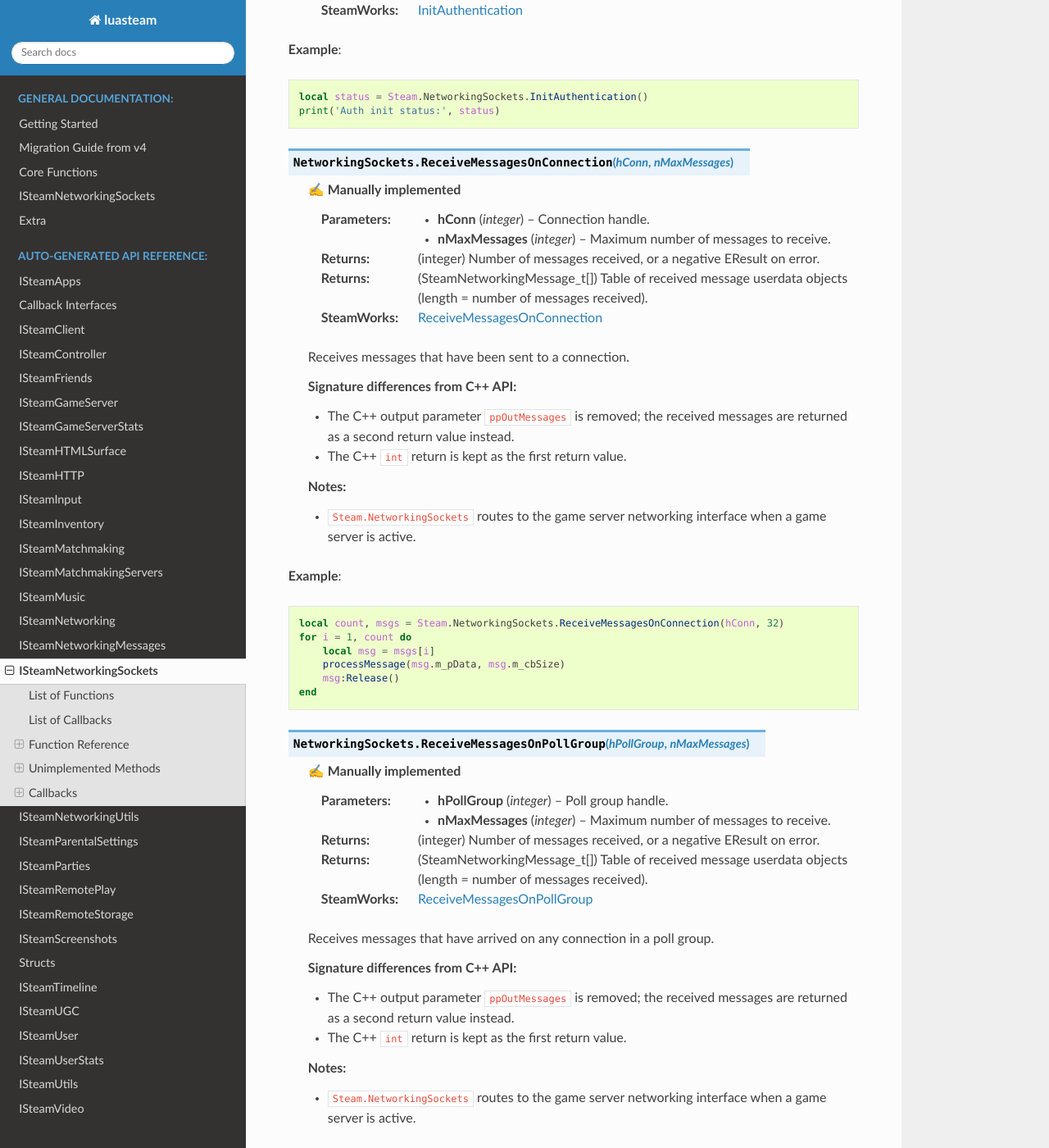
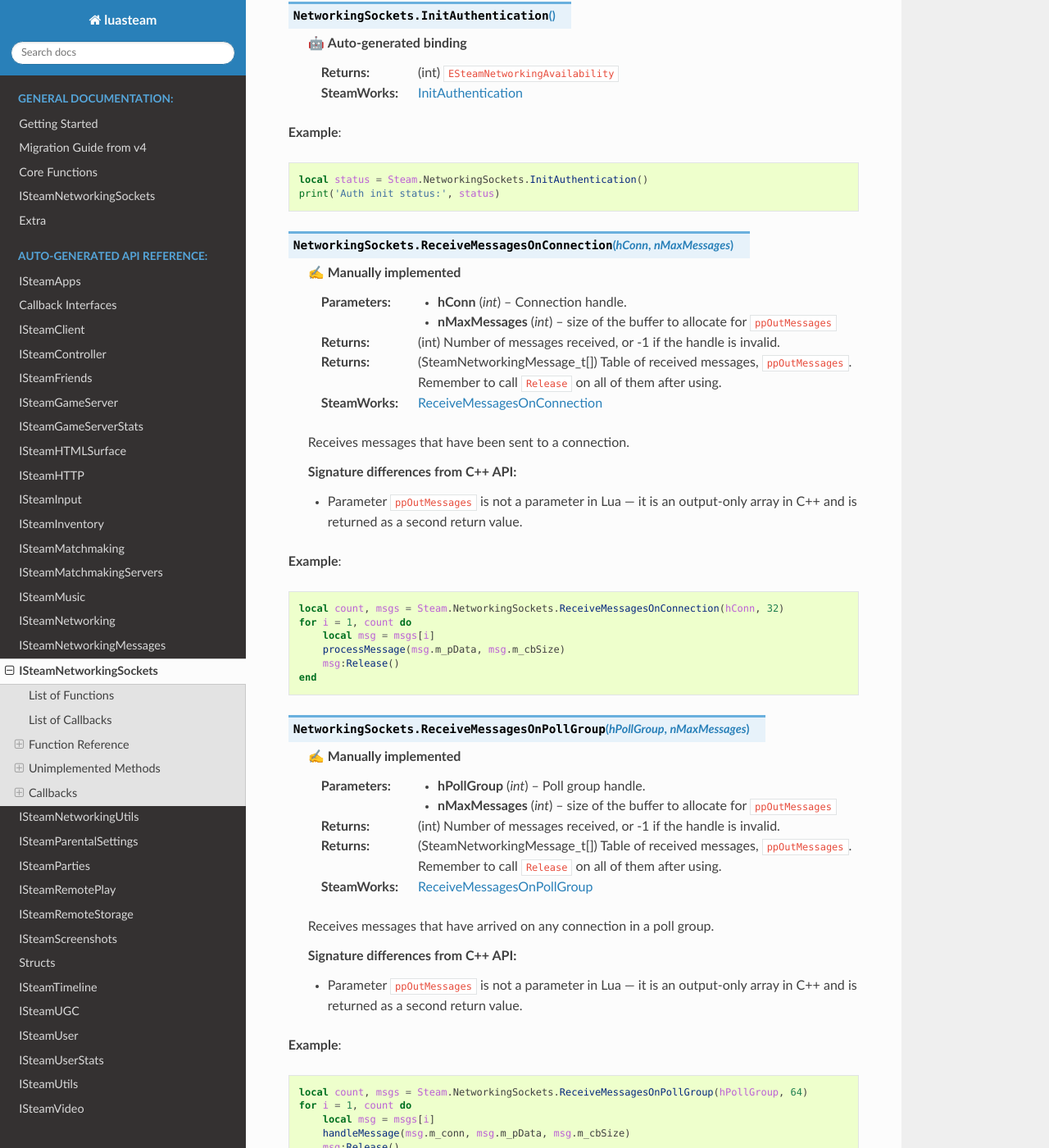
Before and after one commit to uspgamedev/luasteam, a Sphinx documentation site: the page built from docs/auto/networkingsockets.rst, in a window 1280 px wide and 1400 px high, scrolled down 10316 px. Shown: the whole window at 82% size. Built offline with Sphinx 7.4.7 and the Read the Docs theme 3.1.0, drawn with Linux system fonts in a browser that asks for light colours; some of the changed text lies outside the part shown.

Commit message:
Fix manual method docs: use int/bool instead of integer/boolean
Change ptype values in custom_docs.toml manual sections to match the
style used by auto-generated bindings (int not integer, bool not boolean).

Co-authored-by: Copilot <223556219+Copilot@users.noreply.github.com>

```diff
--- a/docs/auto/networkingmessages.rst
+++ b/docs/auto/networkingmessages.rst
@@ -93,10 +93,6 @@ Function Reference
 
     * Parameter ``ppOutMessages`` is not a parameter in Lua — it is an output-only array in C++ and is returned as a second return value.
 
-    **Notes:**
-
-    * ``Steam.NetworkingMessages`` routes to the game server networking interface when a game server is active.
-
 **Example**::
 
     local count, msgs = Steam.NetworkingMessages.ReceiveMessagesOnChannel(0, 32)
--- a/docs/auto/networkingsockets.rst
+++ b/docs/auto/networkingsockets.rst
@@ -439,22 +445,17 @@ Function Reference
 
     ✍️ **Manually implemented**
 
-    :param integer hConn: Connection handle.
-    :param integer nMaxMessages: Maximum number of messages to receive.
-    :returns: (integer) Number of messages received, or a negative EResult on error.
-    :returns: (SteamNetworkingMessage_t[]) Table of received message userdata objects (length = number of messages received).
+    :param int hConn: Connection handle.
+    :param int nMaxMessages: size of the buffer to allocate for ``ppOutMessages``
+    :returns: (int) Number of messages received, or -1 if the handle is invalid.
+    :returns: (SteamNetworkingMessage_t[]) Table of received messages, ``ppOutMessages``. Remember to call ``Release`` on all of them after using.
     :SteamWorks: `ReceiveMessagesOnConnection <https://partner.steamgames.com/doc/api/ISteamNetworkingSockets#ReceiveMessagesOnConnection>`_
 
     Receives messages that have been sent to a connection.
 
     **Signature differences from C++ API:**
 
-    * The C++ output parameter ``ppOutMessages`` is removed; the received messages are returned as a second return value instead.
-    * The C++ ``int`` return is kept as the first return value.
-
-    **Notes:**
-
-    * ``Steam.NetworkingSockets`` routes to the game server networking interface when a game server is active.
+    * Parameter ``ppOutMessages`` is not a parameter in Lua — it is an output-only array in C++ and is returned as a second return value.
 
 **Example**::
 
@@ -469,22 +470,17 @@ Function Reference
 
     ✍️ **Manually implemented**
 
-    :param integer hPollGroup: Poll group handle.
-    :param integer nMaxMessages: Maximum number of messages to receive.
-    :returns: (integer) Number of messages received, or a negative EResult on error.
-    :returns: (SteamNetworkingMessage_t[]) Table of received message userdata objects (length = number of messages received).
+    :param int hPollGroup: Poll group handle.
+    :param int nMaxMessages: size of the buffer to allocate for ``ppOutMessages``
+    :returns: (int) Number of messages received, or -1 if the handle is invalid.
+    :returns: (SteamNetworkingMessage_t[]) Table of received messages, ``ppOutMessages``. Remember to call ``Release`` on all of them after using.
     :SteamWorks: `ReceiveMessagesOnPollGroup <https://partner.steamgames.com/doc/api/ISteamNetworkingSockets#ReceiveMessagesOnPollGroup>`_
 
     Receives messages that have arrived on any connection in a poll group.
 
     **Signature differences from C++ API:**
 
-    * The C++ output parameter ``ppOutMessages`` is removed; the received messages are returned as a second return value instead.
-    * The C++ ``int`` return is kept as the first return value.
-
-    **Notes:**
-
-    * ``Steam.NetworkingSockets`` routes to the game server networking interface when a game server is active.
+    * Parameter ``ppOutMessages`` is not a parameter in Lua — it is an output-only array in C++ and is returned as a second return value.
 
 **Example**::
 
@@ -507,11 +503,6 @@ Function Reference
     🤖 **Auto-generated binding**
 
     :SteamWorks: `RunCallbacks <https://partner.steamgames.com/doc/api/ISteamNetworkingSockets#RunCallbacks>`_
-
-**Example**::
-
-    -- Call once per frame to process networking callbacks
-    Steam.NetworkingSockets.RunCallbacks()
 
 .. function:: NetworkingSockets.SendMessageToConnection(hConn, pData, cbData, nSendFlags)
 
@@ -542,21 +533,16 @@ Function Reference
 
     ✍️ **Manually implemented**
 
-    :param integer nMessages: Number of messages to send.
-    :param SteamNetworkingMessage_t[] pMessages: Table of SteamNetworkingMessage_t userdata objects to send.
-    :returns: (integer[]) Table of per-message results: positive = message number assigned, negative = EResult error code.
+    :param int nMessages: size of the array ``pMessages``
+    :param SteamNetworkingMessage_t[] pMessages: array of SteamNetworkingMessage_t userdata objects to send.
+    :returns: (int[]) array of per-message results: positive = message number assigned, negative = EResult error code.
     :SteamWorks: `SendMessages <https://partner.steamgames.com/doc/api/ISteamNetworkingSockets#SendMessages>`_
 
     Sends one or more messages to one or more connections in a single call.
 
     **Signature differences from C++ API:**
 
-    * The C++ output parameter ``pOutMessageNumberOrResult`` is removed; its values are returned as a table instead.
-    * The C++ return type is ``void``; the message number/result table is the only return value.
-
-    **Notes:**
-
-    * ``Steam.NetworkingSockets`` routes to the game server networking interface when a game server is active.
+    * Parameter ``pOutMessageNumberOrResult`` is not a parameter in Lua — it is an output-only array in C++ and is returned as the only return value.
 
 **Example**::
 
```
Also changed, not shown: other parts of docs/auto/networkingsockets.rst (+9 -3 lines), docs/auto/networkingutils.rst (+7 -7 lines), 1 other file.
